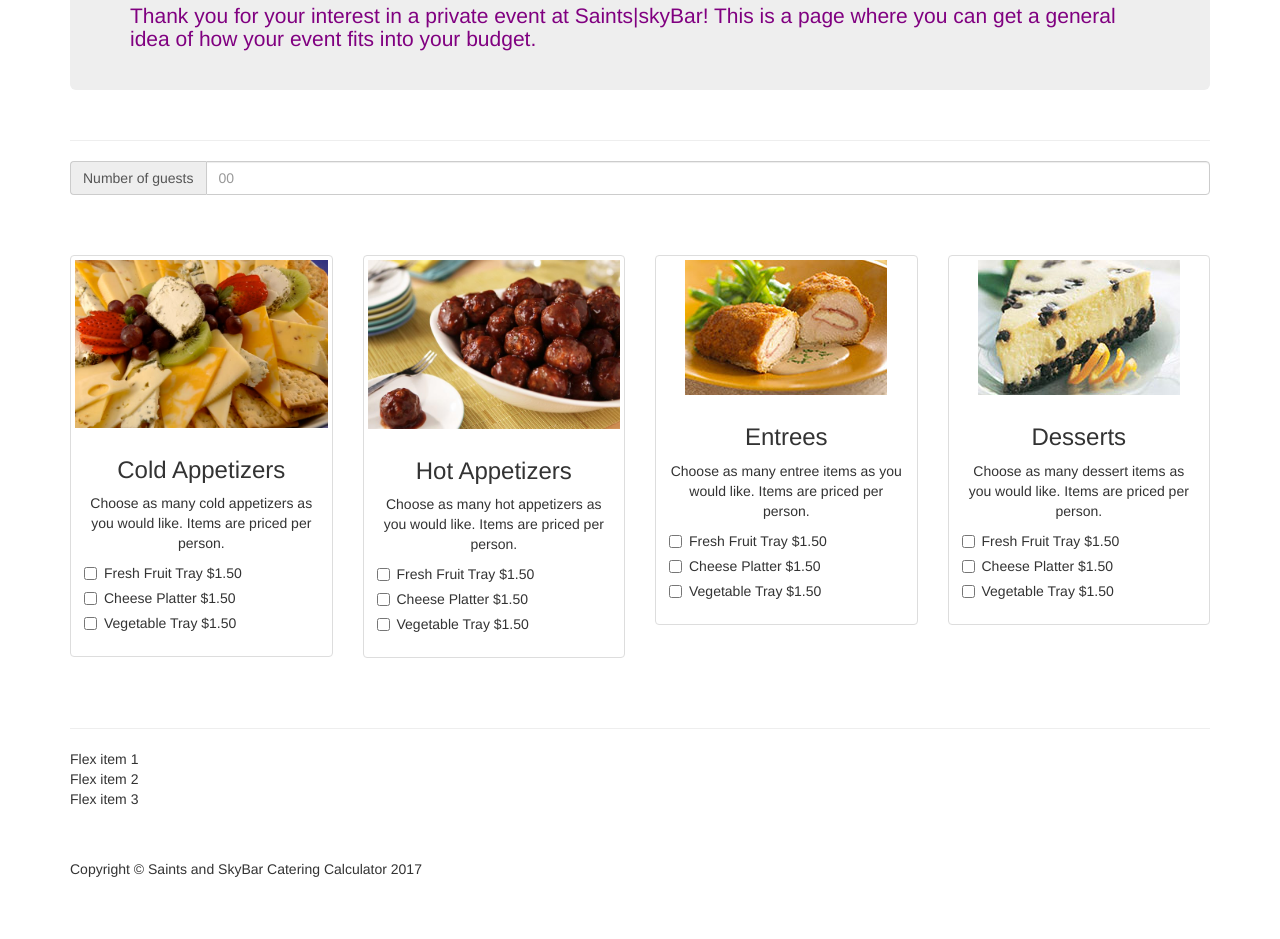
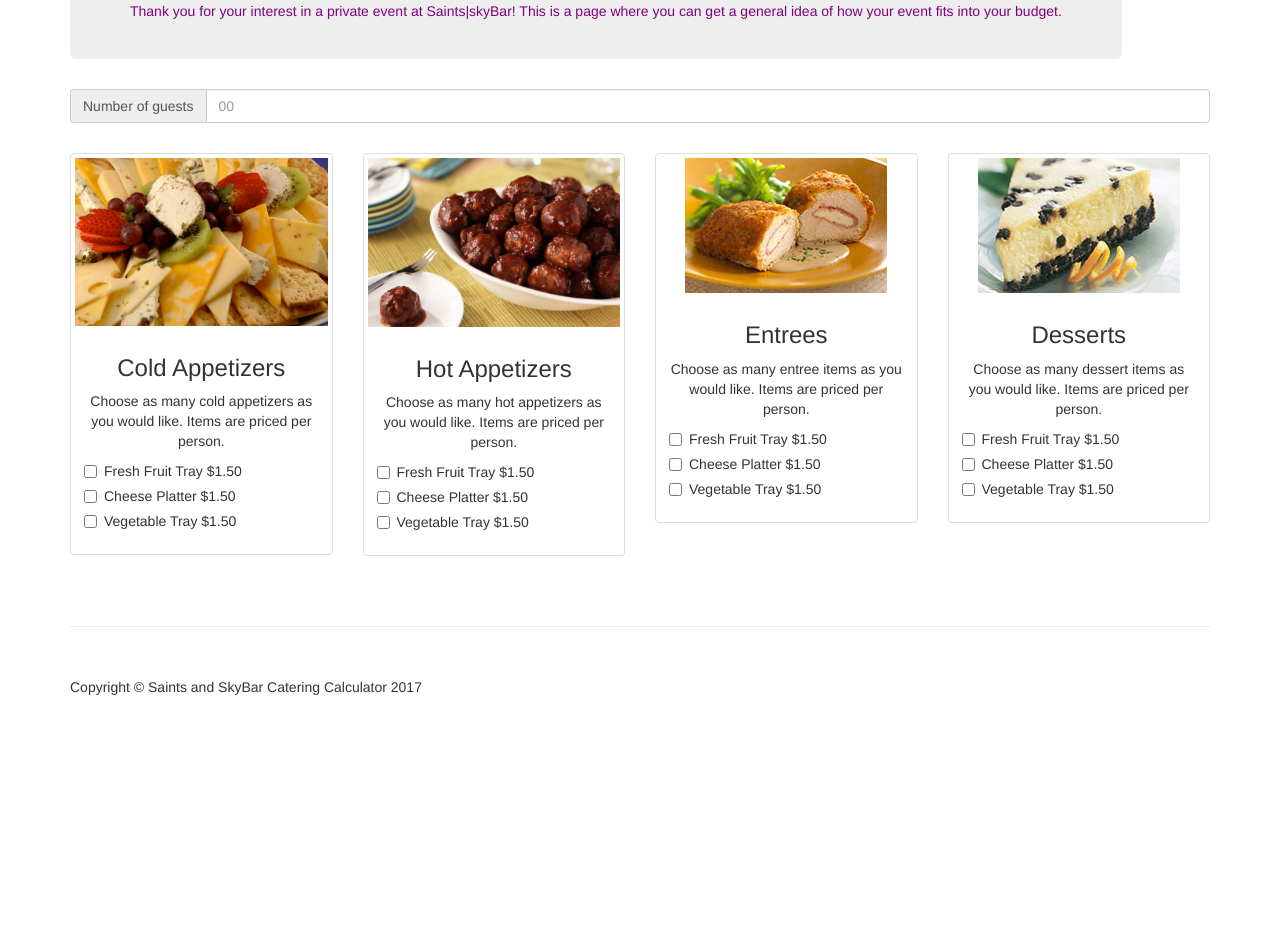
Before and after one commit to jillmars/Saints-Catering-Estimator, a plain HTML site: page index.html in a window 1280 px wide. Shown: the part 386-1325 px from the top of the page. After the commit the page ends 1143 px from the top, so only its background shows below. Drawn offline with Linux system fonts and the light colour scheme.

Commit message:
Styling h2 text

```diff
--- a/css/heroic-features.css
+++ b/css/heroic-features.css
@@ -24,13 +24,13 @@ footer {
 .jumbotron .h1 {
   color: deeppink;
   display: inline-block;
+  vertical-align: top;
 }
 
 .jumbotron h2,
 .jumbotron .h2 {
   color: purple;
-  display: inline-block;
-  font-size: 1.5em;
+  font-size: 1em;
 }
 
 .jumbotron {
@@ -51,6 +51,6 @@ footer {
 }
 
 .input-group {
-    padding-bottom: 60px;
+    padding-bottom: 30px;
 
 }
--- a/index.html
+++ b/index.html
@@ -69,8 +69,6 @@
                 <h1>Saints Catering</h1>
                 <h2>Thank you for your interest in a private event at Saints|skyBar! This is a page where you can get a general idea of how your event fits into your budget.</h2>
         </header>
-
-        <hr>
 
         <!-- Title
         <div class="row">
@@ -187,12 +185,6 @@
 
         <hr>
 
-        <div class="d-flex flex-row">
-            <div class="p-2">Flex item 1</div>
-            <div class="p-2">Flex item 2</div>
-            <div class="p-2">Flex item 3</div>
-        </div>
-
         <!-- Footer -->
         <footer>
             <div class="row">
```
